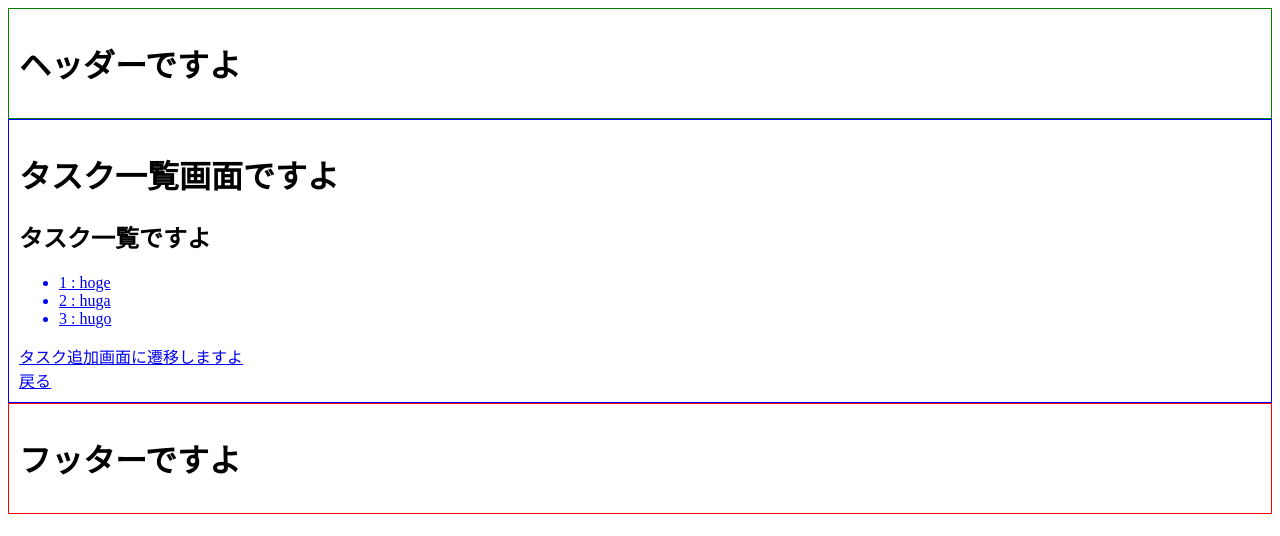
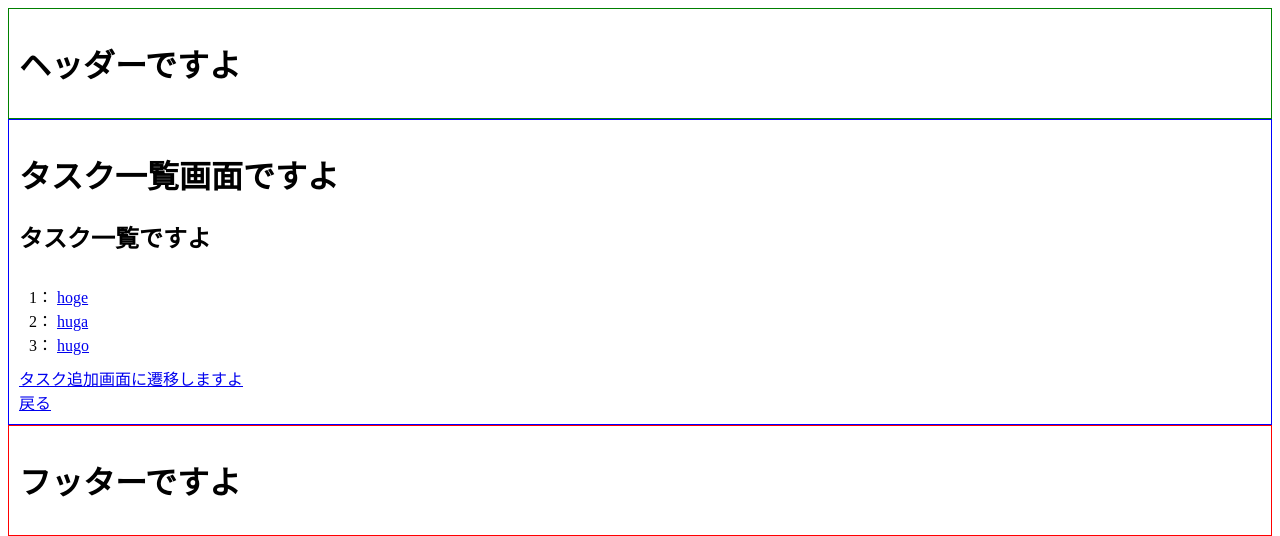
Before and after one commit to mrmapleleaf/tasklist, a Nuxt app: page /task/taskList in a window 1280 px wide. Shown: the top 536 px of the page. Built offline with nearby package versions, Linux system fonts and the light colour scheme.

Commit message:
タスク一覧をコンポーネント化

```diff
--- /dev/null
+++ b/components/taskListContainer.vue
@@ -0,0 +1,22 @@
+<template>
+  <h2>タスク一覧ですよ</h2>
+  <div class="item">
+    <div v-for="[id, task] in taskList">
+      {{ id }}：
+      <NuxtLink v-bind:to="{name: 'task-taskDetail-id', params:{id: id}}">
+        {{ task.title }}
+      </NuxtLink>
+    </div>
+  </div>
+</template>
+
+<script setup lang="ts">
+import type { task } from '~/interfaces';
+const taskList = useState<Map<number, task>>('taskList');
+</script>
+
+<style scoped>
+  .item {
+    padding: 10px;
+  }
+</style>
--- a/package.json
+++ b/package.json
@@ -12,6 +12,7 @@
   "dependencies": {
     "nuxt": "^3.10.3",
     "vue": "^3.4.19",
-    "vue-router": "^4.3.0"
+    "vue-router": "^4.3.0",
+    "typescript": "^5.3.3"
   }
 }
--- a/pages/task/taskList.vue
+++ b/pages/task/taskList.vue
@@ -1,21 +1,11 @@
 <template>
   <h1>タスク一覧画面ですよ</h1>
-  <div>
-    <h2>タスク一覧ですよ</h2>
-      <ul>
-        <template v-for="[id, task] in taskList">
-          <NuxtLink v-bind:to="{name: 'task-taskDetail-id', params: {id: id}}">
-            <li>{{ id }} : {{ task.title }}</li>
-          </NuxtLink>
-        </template>
-      </ul>
-  </div>
+  <taskListContainer>
+  </taskListContainer>
   <NuxtLink v-bind:to="{name: 'task-taskAdd'}">タスク追加画面に遷移しますよ</NuxtLink><br>
   <NuxtLink v-bind:to="{name: 'index'}">戻る</NuxtLink>
 </template>
 
 <script setup lang="ts">
-import type { task } from '~/interfaces';
-
-const taskList = useState<Map<number, task>>('taskList');
+import taskListContainer from '~/components/taskListContainer.vue';
 </script>
```
Also changed, not shown: 1 other file (tests, documents, lock files or other folders).
